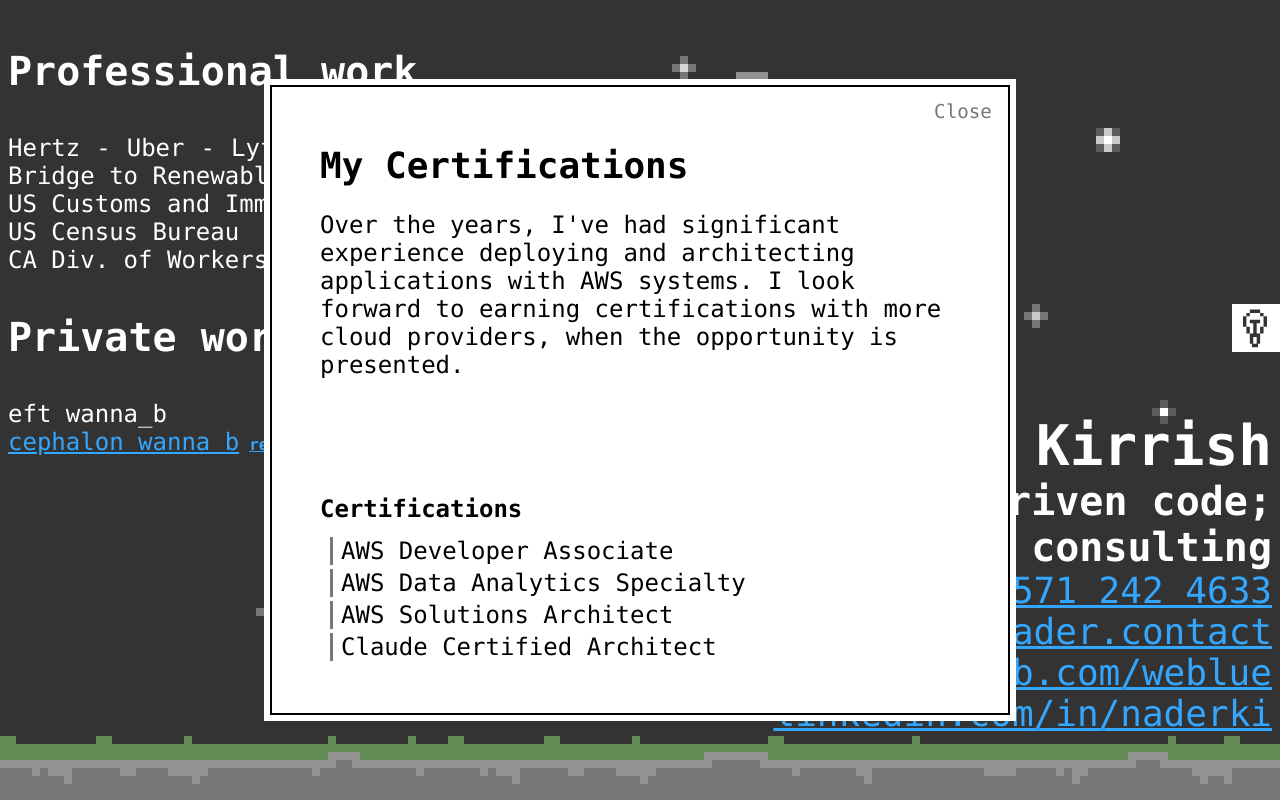
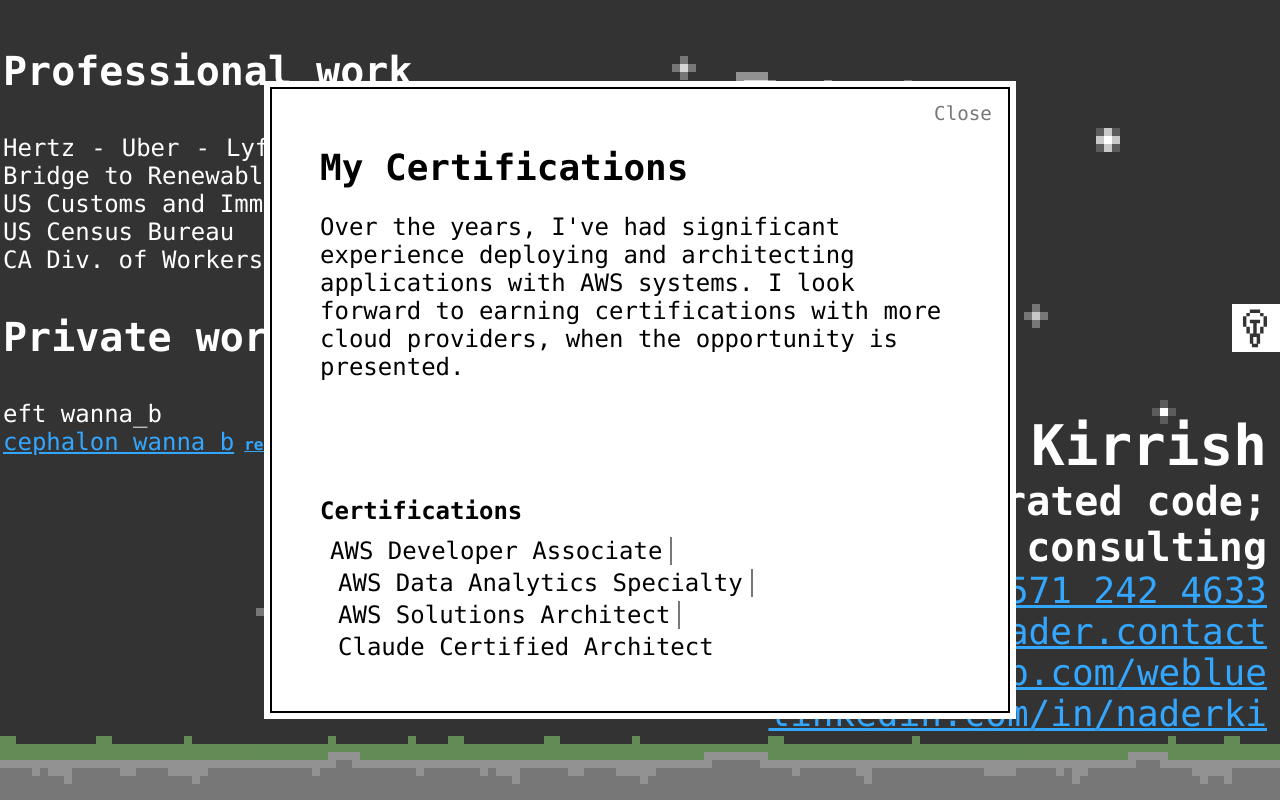
Before and after one commit to weblue/personal_site, a website: page index.html in a window 1280 px wide. Both pictures are taken after a click on the link "certifications". Drawn offline with Linux system fonts and the light colour scheme.

Commit message:
3rd pass, coder agent reviewed the work

```diff
--- a/core.js
+++ b/core.js
@@ -31,6 +31,7 @@ function showModal(project) {
     modal.style.visibility = "visible";
     modal.style.pointerEvents = "auto";
 
+    if (!projects[project]) return;
     document.getElementById("project-name").innerHTML = projects[project].title;
     document.getElementById("description").innerHTML = projects[project].description;
 
--- a/css/scss/_styles.scss
+++ b/css/scss/_styles.scss
@@ -265,14 +265,14 @@ h3 {
     flex-direction: column;
     align-items: flex-start;
     z-index: 998;
-    padding: 0 5 0 5px;
+    padding: 0 5px 0 5px;
     margin-right: 0;
     justify-content: space-between;
     flex-wrap: wrap;
     justify-self: end;
     @media only screen and (max-width: 480px) {
       flex-direction: column-reverse;
-      flex-wrap: no-wrap;
+      flex-wrap: nowrap;
     }
 }
 
@@ -451,10 +451,13 @@ $default-settings: (
 }
 
 #certs {
-  display: block !important;
+  display: flex !important;
+  flex-wrap: wrap;
   & > li {
-    border-left: 3px solid map-get($pixel-color-map, 'c');
-    padding-left: 8px;
-    margin: 4px 0 !important;
+    border-right: 2px solid map-get($pixel-color-map, 'c');
+    padding: 0 8px;
+    margin: 2px 0 !important;
+    &:first-child { padding-left: 0; }
+    &:last-child { border-right: none; }
   }
 }
--- a/css/scss/dark-styles.scss
+++ b/css/scss/dark-styles.scss
@@ -15,4 +15,4 @@ $oppo-link-color: rgb(0, 0, 255);
 
 $modal-background-fade: rgba(255, 255, 255, .2);
 
-@import "styles"
+@import "styles";
--- a/index.html
+++ b/index.html
@@ -43,7 +43,7 @@
         <div class="text contact-box">
             <div><a href="#" class="details" style="align-self: flex-end" onclick="showModal('certs')">certifications</a> <a class="title">Nader Kirrish</a></div>
             <!-- TODO how to present specializations or AWS certs -->
-            <a class="sub-title">Smart, AI-driven code;</a>
+            <a class="sub-title">AI-orchestrated code;</a>
             <a class="sub-title">Experienced consulting</a>
             <a href="tel:+1-571-242-4633" class="">+1 571 242 4633</a>
             <a href="mailto:hello@nader.contact">hello@nader.contact</a>
```
Also changed, not shown: css/dark-styles.css, css/light-styles.css.
